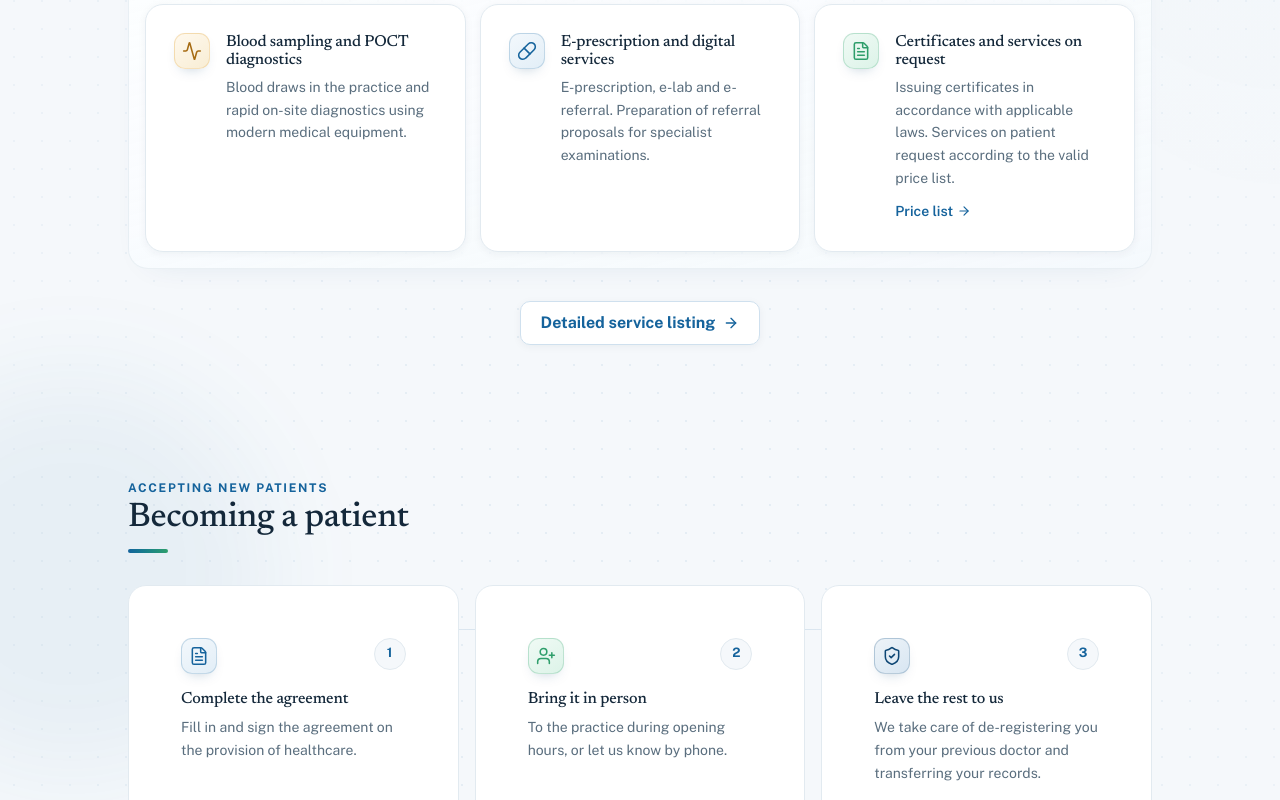
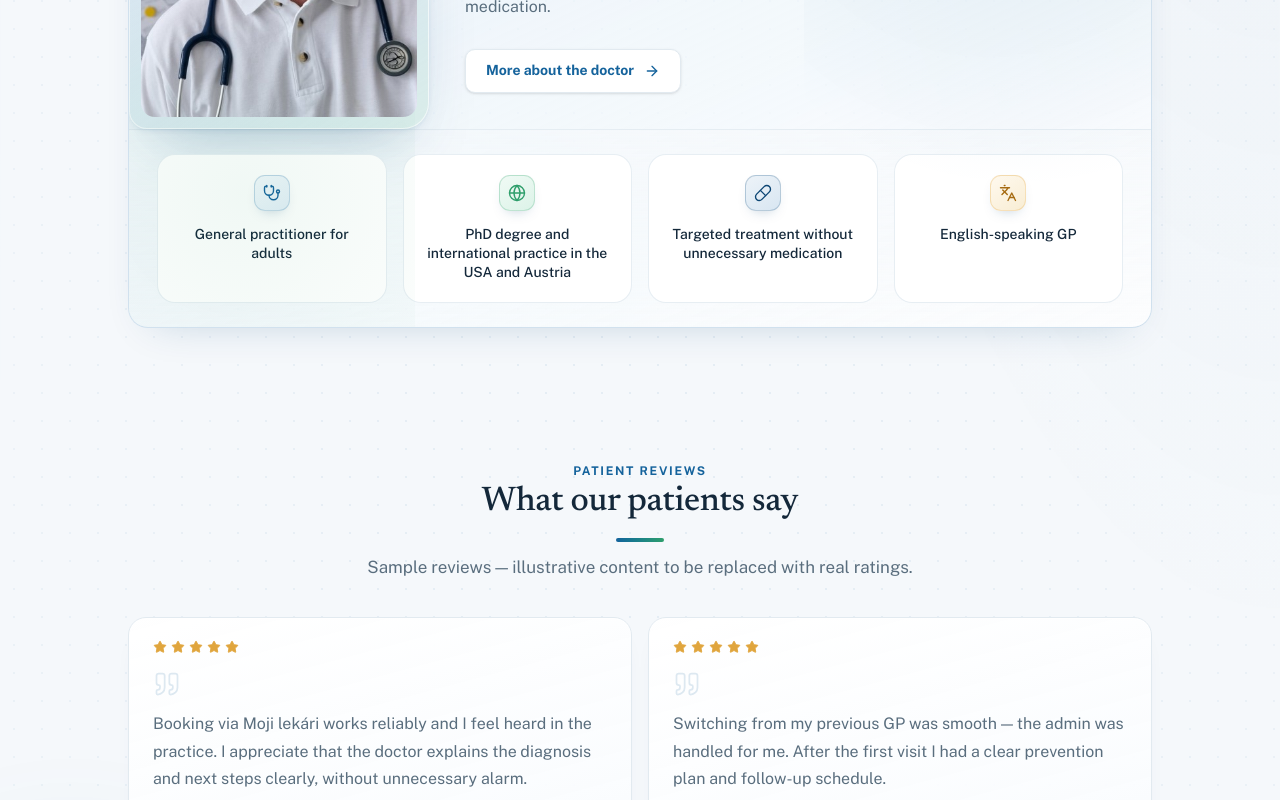
Before and after one commit to jakub501/medicajur, a Next.js app: page /en in a window 1280 px wide. Shown: the part 2000-2800 px from the top of the page. Built offline with nearby package versions, Linux system fonts and the light colour scheme; no server answers.

Commit message:
lepsie rozpolozenie a prisposobenie navbaru

```diff
--- a/src/app/[locale]/layout.tsx
+++ b/src/app/[locale]/layout.tsx
@@ -126,9 +126,11 @@ export default async function LocaleLayout({
         <SiteChrome locale={locale} dict={dict} />
         <ScrollToHash />
         <main className="relative z-0 flex-1">
-          <MainShell>{children}</MainShell>
+          <MainShell>
+            {children}
+            <Footer locale={locale} dict={dict} />
+          </MainShell>
         </main>
-        <Footer locale={locale} dict={dict} />
         <CookieBanner locale={locale} dict={dict} />
         <StickyMobileCta dict={dict} />
       </body>
--- a/src/app/[locale]/page.tsx
+++ b/src/app/[locale]/page.tsx
@@ -7,6 +7,7 @@ import { BecomePatientSection } from "@/components/sections/BecomePatientSection
 import { ExistingPatientsSection } from "@/components/sections/ExistingPatientsSection";
 import { ServicesBento } from "@/components/sections/ServicesBento";
 import { AboutPracticeBanner } from "@/components/sections/AboutPracticeBanner";
+import { ReviewsSection } from "@/components/sections/ReviewsSection";
 import { Faq } from "@/components/sections/Faq";
 import { ContactHoursSection } from "@/components/sections/ContactHoursSection";
 
@@ -26,6 +27,12 @@ export default async function HomePage({
         <Trust dict={dict} />
       </Reveal>
       <Reveal>
+        <AboutPracticeBanner locale={loc} dict={dict} />
+      </Reveal>
+      <Reveal>
+        <ReviewsSection dict={dict} />
+      </Reveal>
+      <Reveal>
         <ServicesBento locale={loc} dict={dict} />
       </Reveal>
       <Reveal>
@@ -35,9 +42,6 @@ export default async function HomePage({
         <ExistingPatientsSection dict={dict} />
       </Reveal>
       <Reveal>
-        <AboutPracticeBanner locale={loc} dict={dict} />
-      </Reveal>
-      <Reveal>
         <Faq locale={loc} dict={dict} items={dict.faq.items} />
       </Reveal>
       <ContactHoursSection dict={dict} />
--- a/src/app/globals.css
+++ b/src/app/globals.css
@@ -175,6 +175,42 @@ h4 {
   box-shadow:
     0 1px 0 rgba(255, 255, 255, 0.9) inset,
     0 12px 32px -24px rgba(13, 70, 116, 0.16);
+}
+
+.review-card {
+  border-radius: 18px;
+  border: 1px solid var(--color-line);
+  background: linear-gradient(
+    165deg,
+    rgba(255, 255, 255, 0.98) 0%,
+    rgba(248, 251, 254, 0.92) 100%
+  );
+  padding: 1.375rem 1.5rem;
+  box-shadow:
+    0 1px 0 rgba(255, 255, 255, 0.95) inset,
+    0 10px 28px -20px rgba(13, 70, 116, 0.16);
+  transition:
+    border-color 0.25s ease,
+    box-shadow 0.25s ease,
+    transform 0.25s ease;
+}
+
+.review-card:hover {
+  border-color: var(--color-blue-line);
+  box-shadow:
+    0 1px 0 rgba(255, 255, 255, 0.98) inset,
+    0 14px 32px -18px rgba(13, 70, 116, 0.2);
+  transform: translateY(-2px);
+}
+
+@media (prefers-reduced-motion: reduce) {
+  .review-card {
+    transition: none;
+  }
+
+  .review-card:hover {
+    transform: none;
+  }
 }
 
 .faq-item {
@@ -614,10 +650,23 @@ footer h4 {
   color: var(--color-muted);
 }
 
+.site-footer::before {
+  content: "";
+  display: block;
+  height: 3rem;
+  background: linear-gradient(
+    180deg,
+    rgba(245, 248, 251, 0) 0%,
+    rgba(232, 241, 248, 0.42) 58%,
+    rgba(21, 99, 156, 0.03) 100%
+  );
+  pointer-events: none;
+}
+
 .site-footer-body {
   position: relative;
   overflow: hidden;
-  background: linear-gradient(180deg, #f4f9fd 0%, #e9f1f8 100%);
+  background: transparent;
 }
 
 .site-footer-body::before {
@@ -626,62 +675,17 @@ footer h4 {
   top: 0;
   left: 0;
   right: 0;
-  height: 3px;
+  height: 1px;
   background: linear-gradient(
     90deg,
-    var(--color-primary-deep) 0%,
-    var(--color-primary) 38%,
-    #1a7da8 68%,
-    var(--color-brand-green) 100%
+    transparent 0%,
+    rgba(207, 224, 238, 0.55) 18%,
+    rgba(21, 99, 156, 0.14) 50%,
+    rgba(207, 224, 238, 0.55) 82%,
+    transparent 100%
   );
   pointer-events: none;
   z-index: 2;
-}
-
-.site-footer-backdrop {
-  position: absolute;
-  inset: 0;
-  overflow: hidden;
-  pointer-events: none;
-}
-
-.site-footer-gradient {
-  position: absolute;
-  inset: 0;
-  background:
-    radial-gradient(ellipse 70% 55% at 100% 0%, rgba(21, 99, 156, 0.07) 0%, transparent 58%),
-    radial-gradient(ellipse 55% 45% at 0% 100%, rgba(46, 158, 107, 0.06) 0%, transparent 52%);
-}
-
-.site-footer-grid {
-  position: absolute;
-  inset: 0;
-  background-image: radial-gradient(rgba(21, 99, 156, 0.05) 1px, transparent 1px);
-  background-size: 28px 28px;
-  mask-image: radial-gradient(ellipse 120% 95% at 50% 45%, #000 18%, transparent 92%);
-}
-
-.site-footer-orb {
-  position: absolute;
-  border-radius: 9999px;
-  filter: blur(48px);
-  pointer-events: none;
-}
-
-.site-footer-orb--primary {
-  top: -10%;
-  right: -4%;
-  width: 24rem;
-  height: 24rem;
-  background: rgba(21, 99, 156, 0.08);
-}
-
-.site-footer-orb--green {
-  bottom: 8%;
-  left: -3%;
-  width: 20rem;
-  height: 20rem;
-  background: rgba(46, 158, 107, 0.07);
 }
 
 .footer-panel-grid {
@@ -689,14 +693,14 @@ footer h4 {
   z-index: 1;
   display: grid;
   gap: 2.75rem;
-  padding: 2.75rem 0 2.25rem;
+  padding: 3rem 0 2.25rem;
 }
 
 @media (min-width: 640px) {
   .footer-panel-grid {
     grid-template-columns: repeat(2, minmax(0, 1fr));
     gap: 2.5rem 2rem;
-    padding: 3rem 0 2.5rem;
+    padding: 3.25rem 0 2.5rem;
   }
 }
 
@@ -704,7 +708,7 @@ footer h4 {
   .footer-panel-grid {
     grid-template-columns: minmax(0, 1.45fr) minmax(0, 0.85fr) minmax(0, 1.1fr) minmax(0, 0.8fr);
     gap: 0;
-    padding: 3.25rem 0 2.75rem;
+    padding: 3.5rem 0 2.75rem;
   }
 
   .footer-col:not(.footer-col--brand) {
@@ -921,6 +925,7 @@ footer h4 {
   background:
     radial-gradient(ellipse 90% 55% at 100% 0%, rgba(21, 99, 156, 0.09) 0%, transparent 58%),
     radial-gradient(ellipse 75% 50% at 0% 100%, rgba(46, 158, 107, 0.07) 0%, transparent 52%),
+    radial-gradient(ellipse 60% 40% at 85% 98%, rgba(21, 99, 156, 0.06) 0%, transparent 55%),
     linear-gradient(
       180deg,
       rgba(245, 248, 251, 0.98) 0%,
@@ -935,7 +940,7 @@ footer h4 {
   inset: 0;
   background-image: radial-gradient(rgba(21, 99, 156, 0.07) 1px, transparent 1px);
   background-size: 28px 28px;
-  mask-image: radial-gradient(ellipse 115% 95% at 50% 48%, #000 18%, transparent 88%);
+  mask-image: radial-gradient(ellipse 115% 110% at 50% 44%, #000 15%, transparent 96%);
 }
 
 .main-shell-orb {
--- /dev/null
+++ b/src/components/sections/ReviewsSection.tsx
@@ -0,0 +1,54 @@
+import { Quote, Star } from "lucide-react";
+import type { Dictionary } from "@/i18n/dictionaries";
+import { Section, SectionHeading } from "@/components/ui/Section";
+
+function ReviewCard({
+  name,
+  meta,
+  text,
+}: {
+  name: string;
+  meta: string;
+  text: string;
+}) {
+  return (
+    <article className="review-card group flex h-full flex-col">
+      <div className="flex items-center gap-1" aria-label="5 / 5">
+        {Array.from({ length: 5 }).map((_, index) => (
+          <Star
+            key={index}
+            className="h-3.5 w-3.5 fill-gold text-gold"
+            strokeWidth={1.5}
+            aria-hidden="true"
+          />
+        ))}
+      </div>
+      <Quote
+        className="mt-4 h-7 w-7 text-primary/[0.14]"
+        strokeWidth={1.5}
+        aria-hidden="true"
+      />
+      <blockquote className="text-body mt-3 flex-1 leading-[1.72] text-muted">{text}</blockquote>
+      <footer className="mt-5 border-t border-line/80 pt-4">
+        <p className="font-serif text-body font-medium text-ink">{name}</p>
+        <p className="text-caption mt-1 text-muted">{meta}</p>
+      </footer>
+    </article>
+  );
+}
+
+export function ReviewsSection({ dict }: { dict: Dictionary }) {
+  const r = dict.reviews;
+
+  return (
+    <Section id="reviews" className="py-12 sm:py-16">
+      <SectionHeading eyebrow={r.eyebrow} title={r.title} subtitle={r.subtitle} center />
+
+      <div className="mx-auto grid max-w-5xl gap-4 sm:grid-cols-2">
+        {r.items.map((item) => (
+          <ReviewCard key={item.name} name={item.name} meta={item.meta} text={item.text} />
+        ))}
+      </div>
+    </Section>
+  );
+}
--- a/src/components/ui/MainShell.tsx
+++ b/src/components/ui/MainShell.tsx
@@ -5,6 +5,8 @@ const MAIN_ORBS = [
   { width: 360, height: 360, top: "52%", right: "-8%", background: "rgba(46,158,107,0.05)" },
   { width: 440, height: 440, top: "72%", left: "18%", background: "rgba(21,99,156,0.05)" },
   { width: 320, height: 320, top: "88%", right: "12%", background: "rgba(46,158,107,0.04)" },
+  { width: 400, height: 400, top: "92%", left: "-10%", background: "rgba(21,99,156,0.05)" },
+  { width: 340, height: 340, top: "96%", right: "8%", background: "rgba(46,158,107,0.04)" },
 ] as const;
 
 export function MainShell({ children }: { children: React.ReactNode }) {
--- a/src/i18n/dictionaries.ts
+++ b/src/i18n/dictionaries.ts
@@ -11,7 +11,10 @@ const sk = {
   },
   nav: {
     about: "Ambulancia",
+    aboutDoctor: "O lekárovi",
     services: "Služby",
+    newPatient: "Nový pacient",
+    existingPatients: "Pre pacientov",
     pricing: "Cenník",
     hours: "Hodiny",
     patients: "Pacienti",
@@ -593,6 +596,33 @@ const sk = {
     ],
     cta: "Viac o lekárovi",
   },
+  reviews: {
+    eyebrow: "Recenzie pacientov",
+    title: "Čo hovoria naši pacienti",
+    subtitle: "Ukážkové recenzie — ilustračný obsah pripravený na nahradenie skutočnými hodnoteniami.",
+    items: [
+      {
+        name: "Jana K.",
+        meta: "Svätý Jur · pacientka od 2022",
+        text: "Objednanie cez Moji lekári funguje spoľahlivo a v ambulancii sa cítim vypočutá. Oceňujem, že lekár vysvetlí diagnózu aj ďalší postup bez zbytočného strašenia.",
+      },
+      {
+        name: "Peter M.",
+        meta: "Pezinok · nový pacient",
+        text: "Prechod od predchádzajúceho lekára prebehol hladko, administratívu vybavili za mňa. Po prvom vyšetrení som mal jasný plán prevencie aj ďalších kontrol.",
+      },
+      {
+        name: "Mária T.",
+        meta: "Svätý Jur · dlhodobá pacientka",
+        text: "Najviac oceňujem dôraz na prevenciu a možnosť detailnejších vyšetrení. Prostredie ambulancie pôsobí moderno a prístup je vždy vecný aj ľudský.",
+      },
+      {
+        name: "Thomas W.",
+        meta: "Bratislava · English-speaking patient",
+        text: "As an expat I appreciate clear communication in English. Examinations are thorough, appointments run on time and the team is professional and friendly.",
+      },
+    ],
+  },
   faq: {
     eyebrow: "Otázky pacientov",
     title: "Časté otázky",
@@ -722,7 +752,10 @@ const en: Dictionary = {
   },
   nav: {
     about: "Practice",
+    aboutDoctor: "About the doctor",
     services: "Services",
+    newPatient: "New patient",
+    existingPatients: "Existing patients",
     pricing: "Pricing",
     hours: "Hours",
     patients: "Patients",
@@ -1304,6 +1337,33 @@ const en: Dictionary = {
     ],
     cta: "More about the doctor",
   },
+  reviews: {
+    eyebrow: "Patient reviews",
+    title: "What our patients say",
+    subtitle: "Sample reviews — illustrative content to be replaced with real ratings.",
+    items: [
+      {
+        name: "Jana K.",
+        meta: "Svätý Jur · patient since 2022",
+        text: "Booking via Moji lekári works reliably and I feel heard in the practice. I appreciate that the doctor explains the diagnosis and next steps clearly, without unnecessary alarm.",
+      },
+      {
+        name: "Peter M.",
+        meta: "Pezinok · new patient",
+        text: "Switching from my previous GP was smooth — the admin was handled for me. After the first visit I had a clear prevention plan and follow-up schedule.",
+      },
+      {
+        name: "Mária T.",
+        meta: "Svätý Jur · long-term patient",
+        text: "I value the emphasis on prevention and the option of more detailed check-ups. The practice feels modern and the approach is always professional yet human.",
+      },
+      {
+        name: "Thomas W.",
+        meta: "Bratislava · English-speaking patient",
+        text: "As an expat I appreciate clear communication in English. Examinations are thorough, appointments run on time and the team is professional and friendly.",
+      },
+    ],
+  },
   faq: {
     eyebrow: "Patient questions",
     title: "Frequently asked questions",
```
Also changed, not shown: src/components/layout/Footer.tsx (+0 -7 lines), src/components/layout/Header.tsx (+77 -27 lines), src/components/layout/ScrollToHash.tsx (+24 -44 lines), src/i18n/config.ts (+21 -1 lines), src/lib/scroll-to-section.ts (added, +42 -0 lines).
